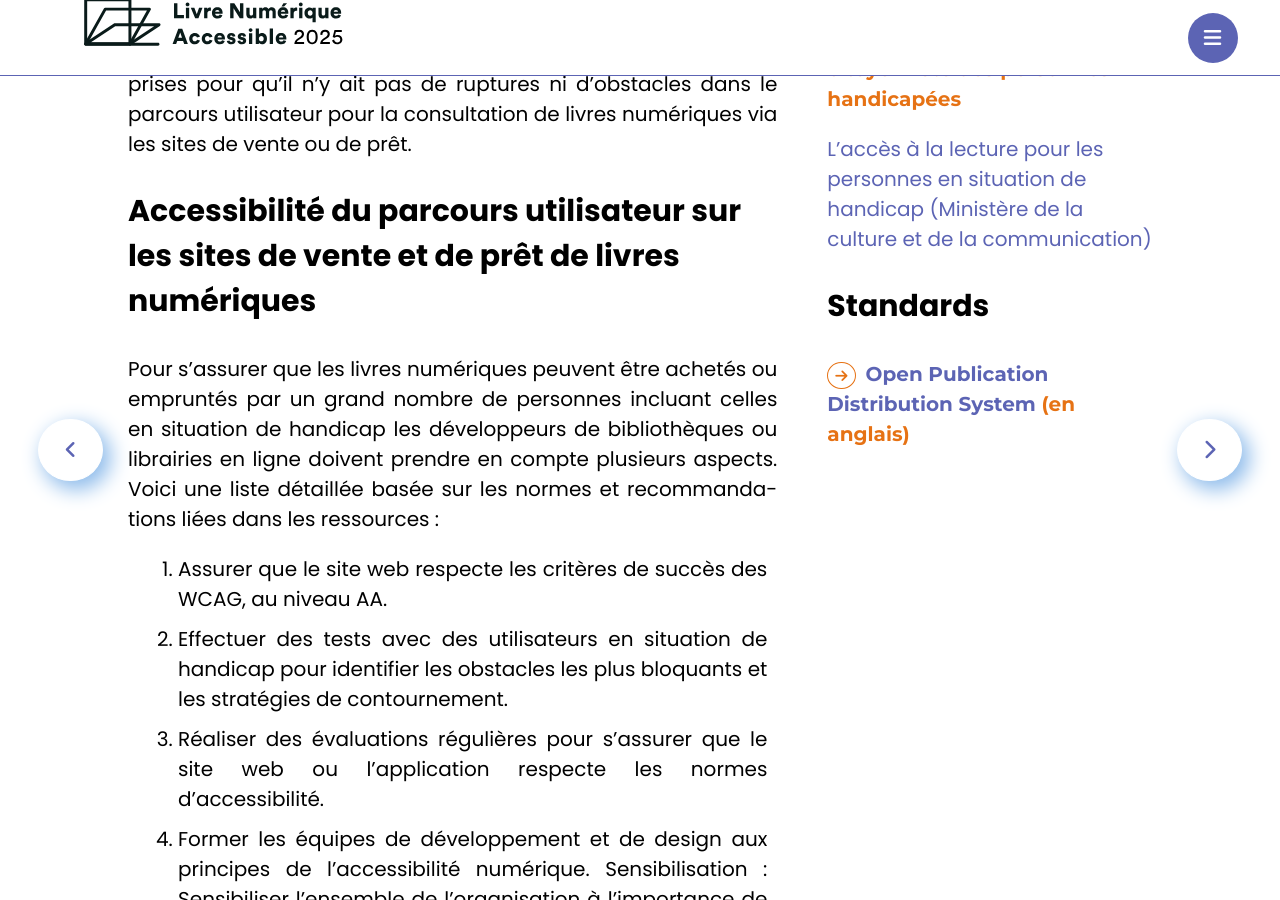
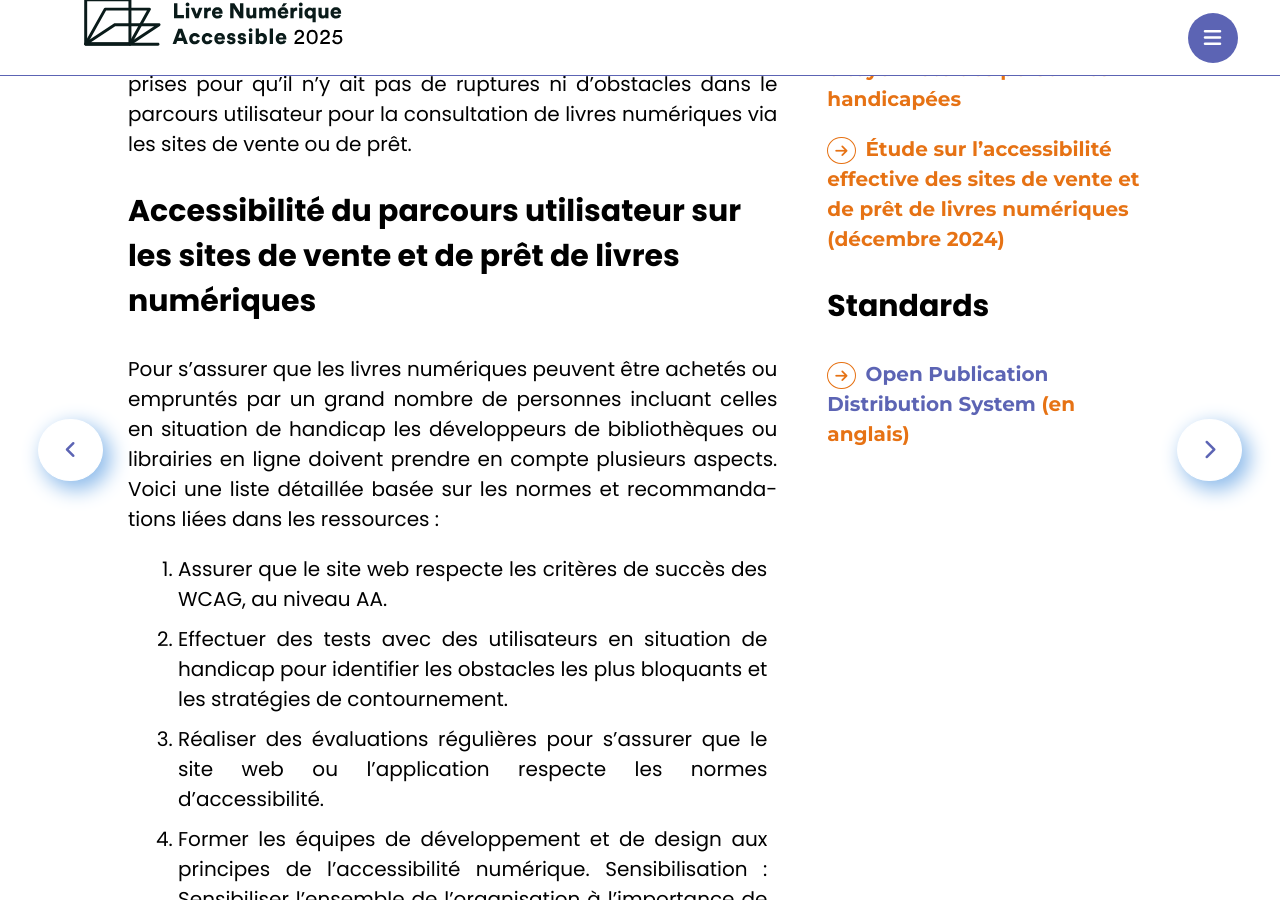
Before and after one commit to edition-accessible/lina25, a Jekyll site: the page built from pages/distribuer.md, in a window 1280 px wide and 900 px high, scrolled down 1552 px. Built offline with Jekyll 4.4.1, drawn with Linux system fonts in a browser that asks for light colours; nearby versions of some CDN libraries; comment, search, counter and statistics services are not loaded.

Commit message:
Update distribuer.md

```diff
--- a/pages/distribuer.md
+++ b/pages/distribuer.md
@@ -69,7 +69,7 @@ Bien sûr, pour que le lecteur en tire tout le bénéfice possible, il est néce
 
 <a href="https://www.legifrance.gouv.fr/codes/section_lc/JORFTEXT000000809647/LEGISCTA000006125163/#LEGISCTA000006125163" class="link color_orange">Article 47 de la Loi n° 2005-102 du 11 février 2005 pour l'égalité des droits et des chances, la participation et la citoyenneté des personnes handicapées</a>
 
-<a href="https://www.culture.gouv.fr/Thematiques/livre-et-lecture/le-livre-et-la-lecture-en-france2/accessibilite-du-livre-et-de-la-lecture2/l-acces-a-la-lecture-pour-les-personnes-en-situation-de-handicap">L’accès à la lecture pour les personnes en situation de handicap (Ministère de la culture et de la communication)
+<a href="https://www.culture.gouv.fr/fr/thematiques/livre-et-lecture/documentation/economie-du-livre/etudes-et-rapports/etude-sur-l-accessibilite-effective-des-sites-de-vente-et-de-pret-de-livres-numeriques" class="link color_orange">Étude sur l’accessibilité effective des sites de vente et de prêt de livres numériques (décembre 2024)</a>
 
 <h3>Standards</h3>
 
```
